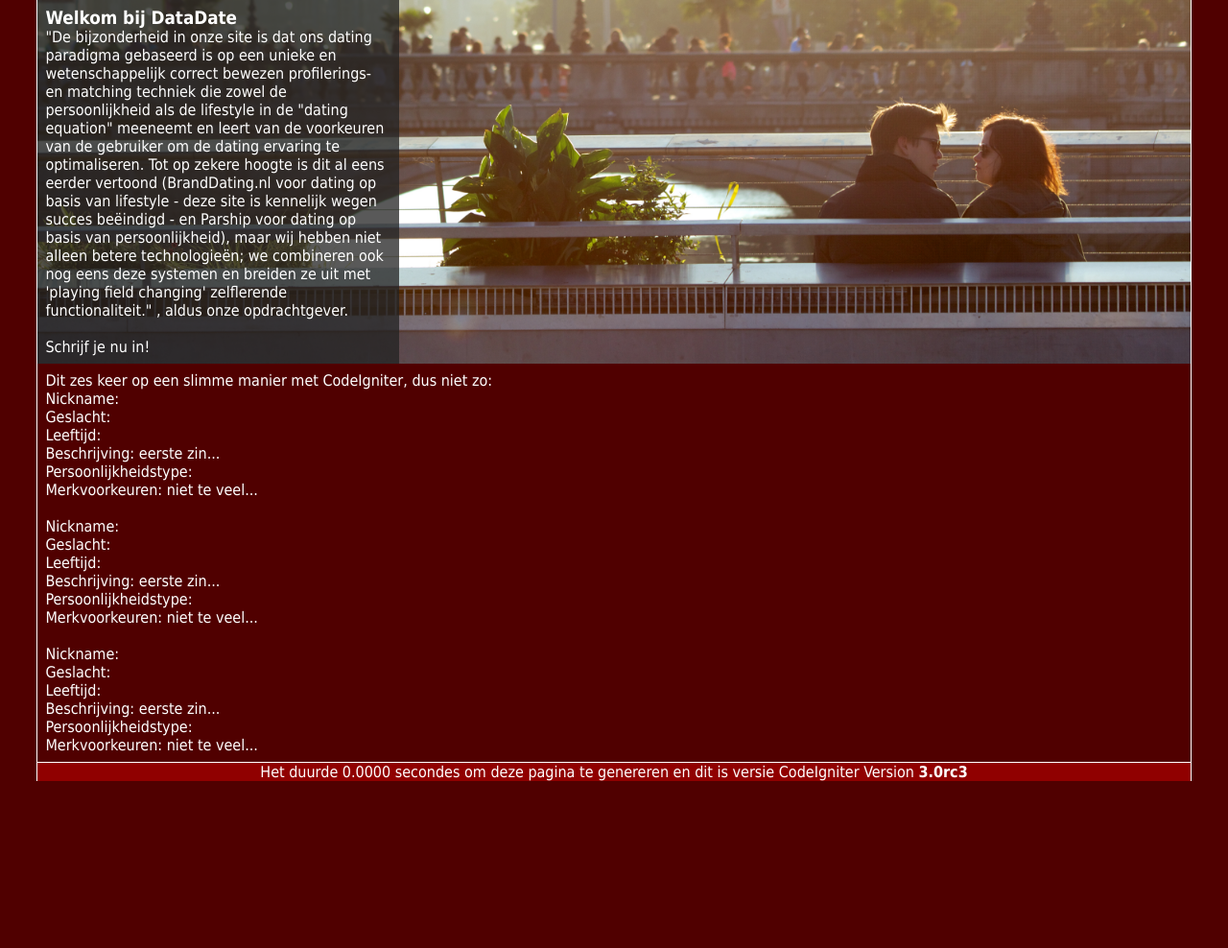
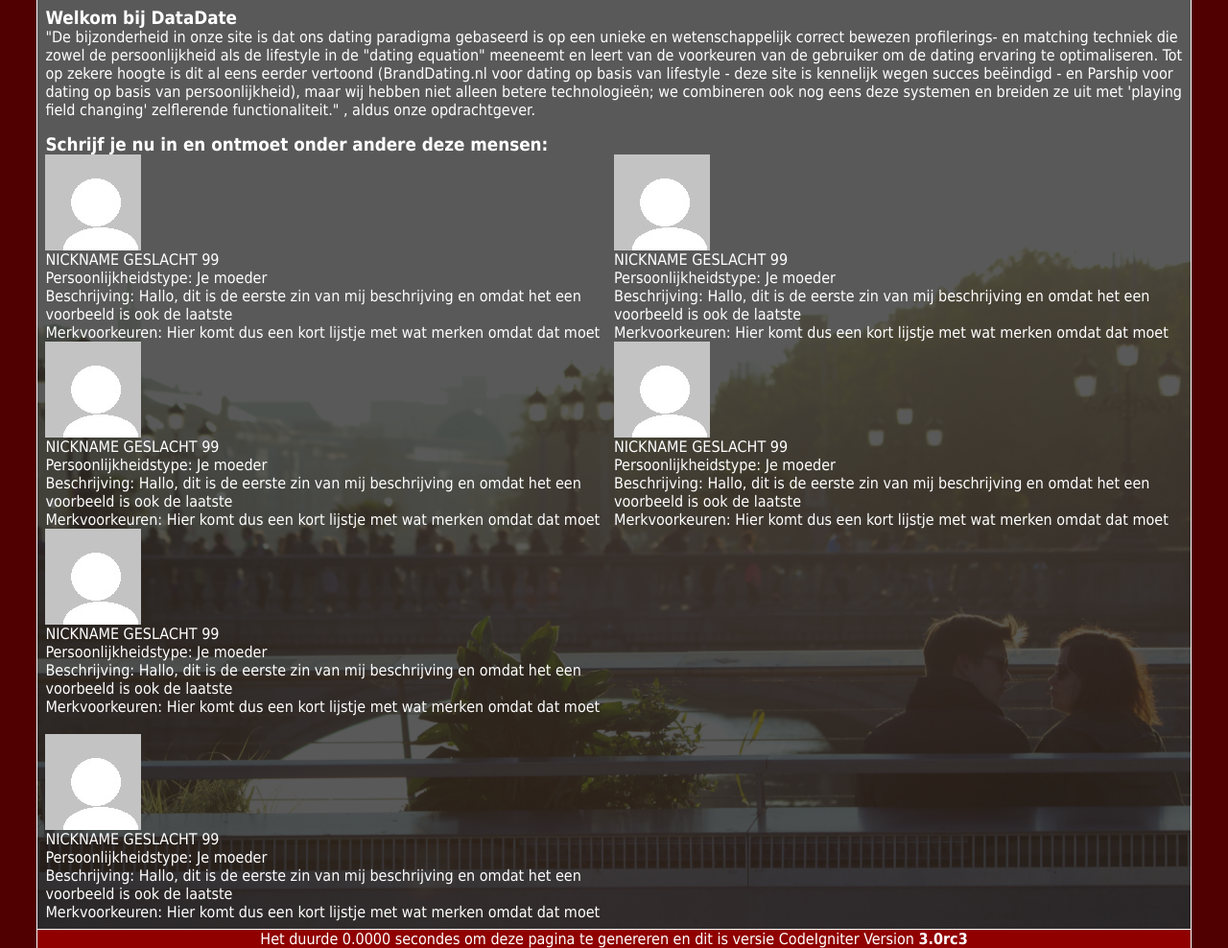
Before and after one commit to MehulAndNorico/Practicum3, a CodeIgniter app: page /database/ in a window 1280 px wide. Shown: the part 123-1111 px from the top of the page at 96% size. Before the commit the page ends 937 px from the top, so only its background shows below. Run offline with CodeIgniter, Linux system fonts and the light colour scheme.

Commit message:
Beter design

```diff
--- a/application/views/start.php
+++ b/application/views/start.php
@@ -1,42 +1,69 @@
 <div id="promo">
-	<div id="promoachter">
 	<div id="promotekst">
 		<h3>Welkom bij DataDate</h3>
 		<p>
 			"De bijzonderheid in onze site is dat ons dating paradigma gebaseerd is op een unieke en wetenschappelijk correct bewezen profilerings- en matching techniek die zowel de persoonlijkheid als de lifestyle in de "dating equation" meeneemt en leert van de voorkeuren van de gebruiker om de dating ervaring te optimaliseren. Tot op zekere hoogte is dit al eens eerder vertoond (BrandDating.nl voor dating op basis van lifestyle - deze site is kennelijk wegen succes beëindigd - en Parship voor dating op basis van persoonlijkheid), maar wij hebben niet alleen betere technologieën; we combineren ook nog eens deze systemen en breiden ze uit met 'playing field changing' zelflerende functionaliteit."
 			<a href="http://www.cs.uu.nl/docs/vakken/b2wt/opdracht3.html">, aldus onze opdrachtgever.</a>
-				<br><br>
-				<a href="inschrijven">Schrijf je nu in!</a>
 		</p>
 	</div>
 </div>
+<div id="profielen">
+	<a href="inschrijven"><h3>Schrijf je nu in en ontmoet onder andere deze mensen:</h3></a>
+	<div class="profiel samen">
+		<img class="part" src="/~4301358/wt3/public/profielfoto.jpg" alt="Profielfoto van ...">
+		<div class="part">
+			<p>NICKNAME GESLACHT 99</p>
+			<p>Persoonlijkheidstype: Je moeder</p>
+			<p>Beschrijving: Hallo, dit is de eerste zin van mij beschrijving en omdat het een voorbeeld is ook de laatste</p>
+			<p>Merkvoorkeuren: Hier komt dus een kort lijstje met wat merken omdat dat moet</p>
 		</div>
-<div id="profielen">
-<p>Dit zes keer op een slimme manier met CodeIgniter, dus niet zo:</p>
-	<div class="profiel">
-		<p>Nickname:</p>
-		<p>Geslacht:</p>
-		<p>Leeftijd:</p>
-		<p>Beschrijving: eerste zin...</p>
-		<p>Persoonlijkheidstype:</p>
-		<p>Merkvoorkeuren: niet te veel...</p>
+	</div>
+	<div class="profiel samen">
+		<img class="part" src="/~4301358/wt3/public/profielfoto.jpg" alt="Profielfoto van ...">
+		<div class="part">
+			<p>NICKNAME GESLACHT 99</p>
+			<p>Persoonlijkheidstype: Je moeder</p>
+			<p>Beschrijving: Hallo, dit is de eerste zin van mij beschrijving en omdat het een voorbeeld is ook de laatste</p>
+			<p>Merkvoorkeuren: Hier komt dus een kort lijstje met wat merken omdat dat moet</p>
+		</div>
+	</div>
+	<br>
+	<div class="profiel samen">
+		<img class="part" src="/~4301358/wt3/public/profielfoto.jpg" alt="Profielfoto van ...">
+		<div class="part">
+			<p>NICKNAME GESLACHT 99</p>
+			<p>Persoonlijkheidstype: Je moeder</p>
+			<p>Beschrijving: Hallo, dit is de eerste zin van mij beschrijving en omdat het een voorbeeld is ook de laatste</p>
+			<p>Merkvoorkeuren: Hier komt dus een kort lijstje met wat merken omdat dat moet</p>
+		</div>
+	</div>
+	<div class="profiel samen">
+		<img class="part" src="/~4301358/wt3/public/profielfoto.jpg" alt="Profielfoto van ...">
+		<div class="part">
+			<p>NICKNAME GESLACHT 99</p>
+			<p>Persoonlijkheidstype: Je moeder</p>
+			<p>Beschrijving: Hallo, dit is de eerste zin van mij beschrijving en omdat het een voorbeeld is ook de laatste</p>
+			<p>Merkvoorkeuren: Hier komt dus een kort lijstje met wat merken omdat dat moet</p>
+		</div>
 	</div>
 	<br>
 	<div class="profiel">
-		<p>Nickname:</p>
-		<p>Geslacht:</p>
-		<p>Leeftijd:</p>
-		<p>Beschrijving: eerste zin...</p>
-		<p>Persoonlijkheidstype:</p>
-		<p>Merkvoorkeuren: niet te veel...</p>
+		<img class="part" src="/~4301358/wt3/public/profielfoto.jpg" alt="Profielfoto van ...">
+		<div class="part">
+			<p>NICKNAME GESLACHT 99</p>
+			<p>Persoonlijkheidstype: Je moeder</p>
+			<p>Beschrijving: Hallo, dit is de eerste zin van mij beschrijving en omdat het een voorbeeld is ook de laatste</p>
+			<p>Merkvoorkeuren: Hier komt dus een kort lijstje met wat merken omdat dat moet</p>
+		</div>
 	</div>
 	<br>
 	<div class="profiel">
-		<p>Nickname:</p>
-		<p>Geslacht:</p>
-		<p>Leeftijd:</p>
-		<p>Beschrijving: eerste zin...</p>
-		<p>Persoonlijkheidstype:</p>
-		<p>Merkvoorkeuren: niet te veel...</p>
+		<img class="part" src="/~4301358/wt3/public/profielfoto.jpg" alt="Profielfoto van ...">
+		<div class="part">
+			<p>NICKNAME GESLACHT 99</p>
+			<p>Persoonlijkheidstype: Je moeder</p>
+			<p>Beschrijving: Hallo, dit is de eerste zin van mij beschrijving en omdat het een voorbeeld is ook de laatste</p>
+			<p>Merkvoorkeuren: Hier komt dus een kort lijstje met wat merken omdat dat moet</p>
 		</div>
 	</div>
+</div>
--- a/public/style.css
+++ b/public/style.css
@@ -43,10 +43,6 @@ body {
 	vertical-align: middle;
 }
 
-#content {
-
-}
-
 #logo {
 	float: left;
 	vertical-align: middle;
@@ -70,28 +66,39 @@ a {
 }
 
 /*voor start.php*/
+#content {
+	background-image: url(/~4301358/wt3/public/banner.jpg);
+	background-size: cover;
+	background-position: 50% 100%;
+	background-repeat: no-repeat;
+}
+
 #promo {
 	width: 100%;
 }
 
-#promoachter {
-	min-height: 20vw;
-	background-image: url(/~4301358/wt3/public/banner.jpg);
-	background-size: cover;
-	background-position: 50% 100%;
-	background-repeat: no-repeat;
+#promotekst {
 	text-align: left;
-}
-
-#promotekst {
 	color: #ffffff;
-	width: 30%;
-	min-height: 100%;
-	background: rgb(34,34,34); /* als transparantie niet ondersteund wordt */
   	background: rgba(34,34,34,0.75);
   	padding: 0.5em;
 }
 
 #profielen {
+	display:inline-block;
+	background: rgba(34,34,34,0.75);
 	padding: 0.5em;
 }
+
+.profiel {
+	overflow: hidden;
+	width:50%;
+}
+
+.samen {
+	float: left;
+}
+
+.part {
+	float: left;
+}
```
Also changed, not shown: README.TXT (added), public/profielfoto.jpg (added). Lines whose indentation alone changed are shown as unchanged.
